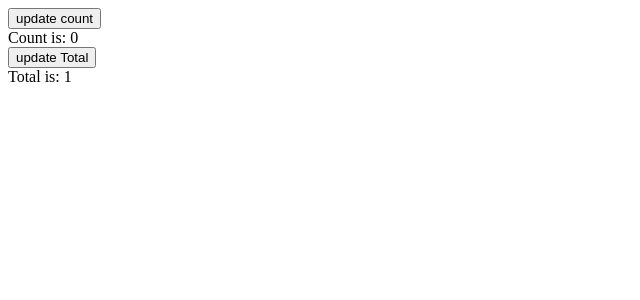
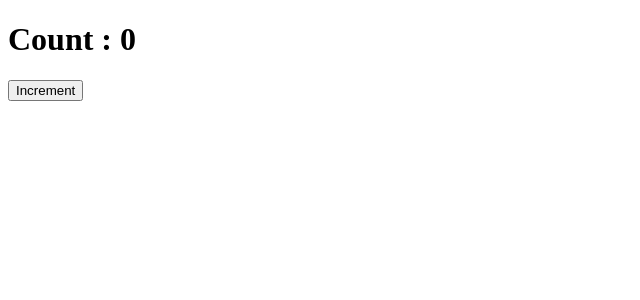
Before and after one commit to parth1566/React-, a React (Vite) app in the folder react-project-eight/: page / in a window 1280 px wide. Shown: the top 300 px of the page, without its empty margins (0-640 px from the left). Built offline with nearby package versions, Linux system fonts and the light colour scheme.

Commit message:
ReactBasics'

```diff
--- a/react-project-eight/src/App.jsx
+++ b/react-project-eight/src/App.jsx
@@ -1,10 +1,11 @@
 import { useEffectEvent } from 'react';
 import { useState } from 'react'
 import { useEffect } from 'react'
+import LoggerComponent from './components/LoggerComponent';
 
 function App() {
-  const[count, setCount] = useState(0);
-  const[total, setTotal] = useState(1);
+  // const[count, setCount] = useState(0);
+  // const[total, setTotal] = useState(1);
   //first -> side-effect function
   //second -> clean-up function
   //third -> comma separated list
@@ -34,28 +35,29 @@ function App() {
 
     //variation: 5
     //let's add a cleanup function
-    useEffect(() => {
-      alert("Count is updated")
+    // useEffect(() => {
+    //   alert("Count is updated")
 
-      return () => {
-        alert("count is unmounted from UI")
-      }
-    }, [count])
+    //   return () => {
+    //     alert("count is unmounted from UI")
+    //   }
+    // }, [count])
 
 
 
-  function handleClickCount() {
-    setCount(count + 1);
+  // function handleClickCount() {
+  //   setCount(count + 1);
 
-  }
+  // }
 
-  function handleClickTotal() {
-    setTotal(total + 1);
-  }
+  // function handleClickTotal() {
+  //   setTotal(total + 1);
+  // }
 
   return (
     <div>
-      <button onClick={handleClickCount}>
+      <LoggerComponent/>
+      {/* <button onClick={handleClickCount}>
         update count
       </button>
       <br />
@@ -65,7 +67,7 @@ function App() {
         update Total
       </button>
       <br />
-      Total is: {total}
+      Total is: {total} */}
     </div>
 
   )
--- /dev/null
+++ b/react-project-eight/src/components/LoggerComponent.jsx
@@ -0,0 +1,20 @@
+import React from 'react'
+import { useState, useEffect} from 'react'
+
+const LoggerComponent = () => {
+    const[count, setCount] = useState(0);
+
+    useEffect(() => {
+     console.log('Component rendered or count changed', count)
+    });// runs on every render
+
+
+  return (
+    <div>
+      <h1>Count : {count}</h1>
+      <button onClick={() => setCount(count + 1)}>Increment</button>
+    </div>
+  )
+}
+
+export default LoggerComponent
```
